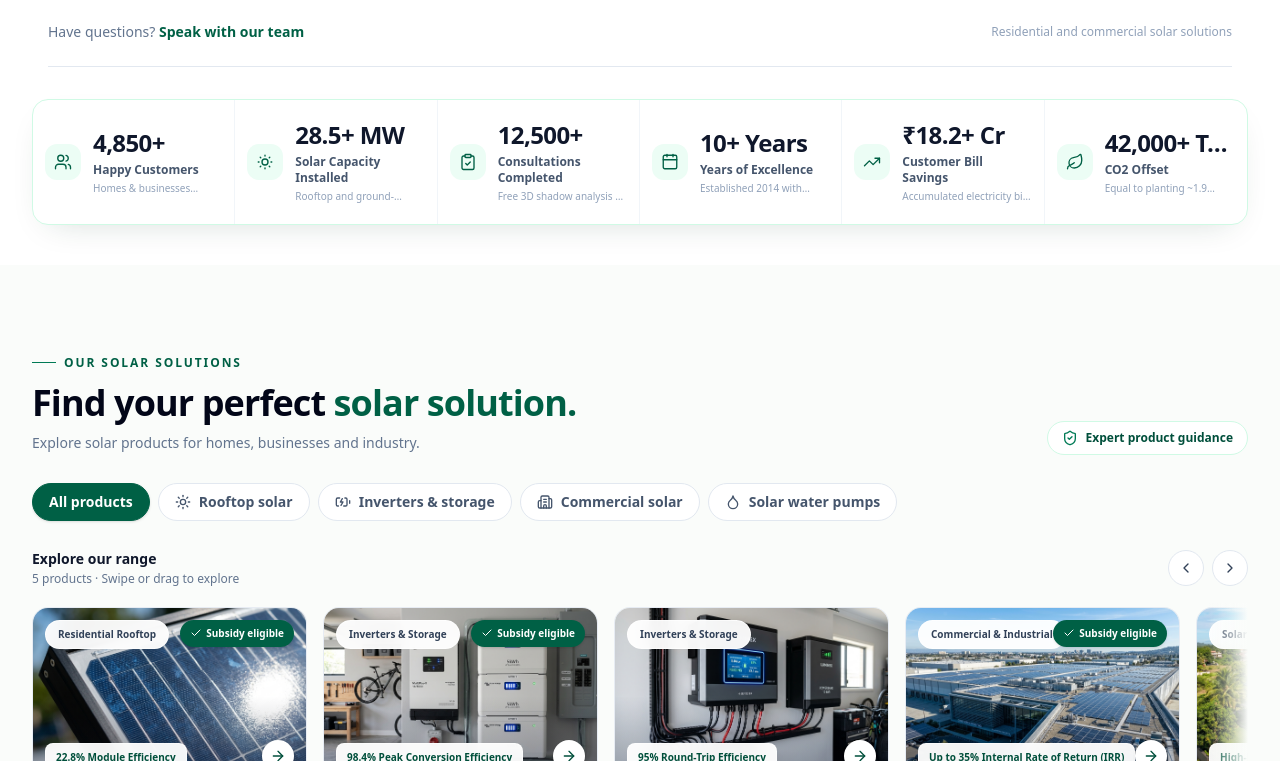
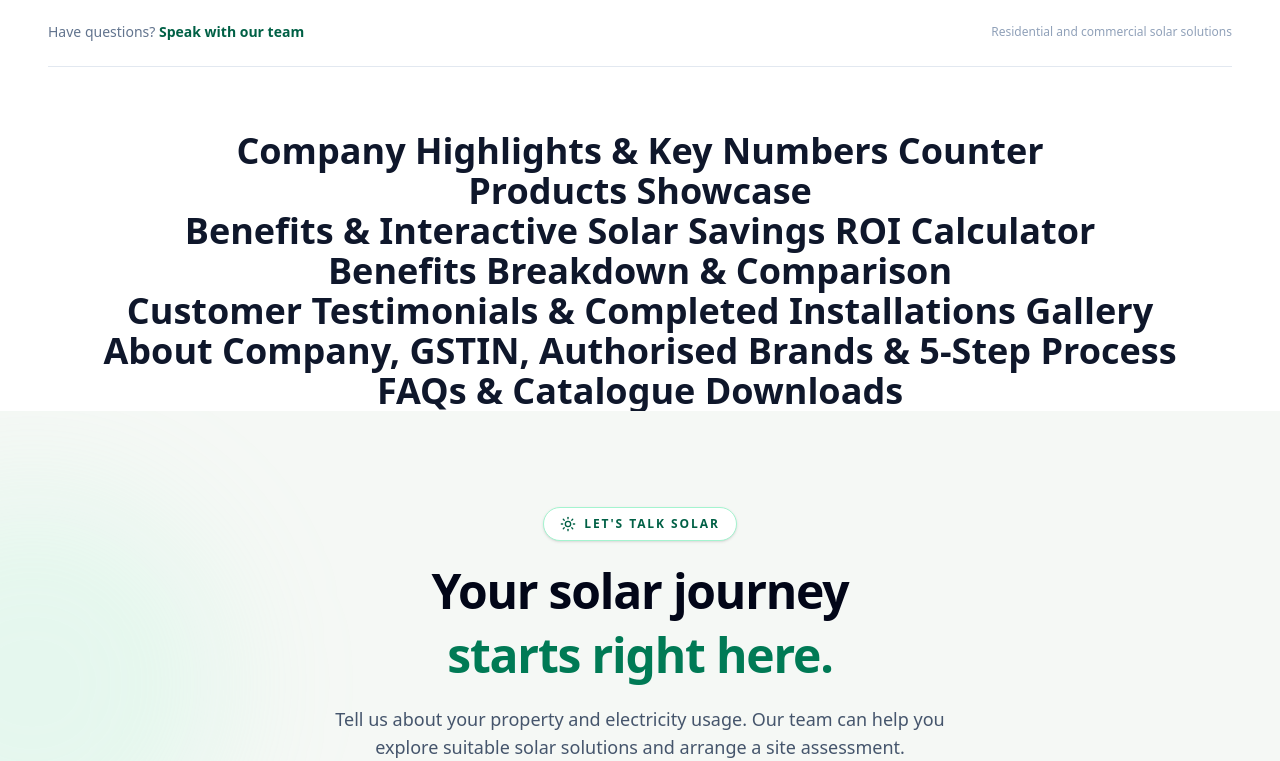
Before and after one commit to Shauryaa007/Luminix-Solar-website, a Next.js app: page / in a window 1280 px wide. Shown: the part 1119-1880 px from the top of the page. Built offline with nearby package versions, Linux system fonts and the light colour scheme.

Commit message:
refactor: temporarily comment out main page sections and WhatsApp floating action link

```diff
--- a/src/app/page.tsx
+++ b/src/app/page.tsx
@@ -42,25 +42,32 @@ export default function Home() {
         <HeroSection onOpenConsultation={handleOpenConsultation} />
 
         {/* Section 6: Company Highlights & Key Numbers Counter */}
-        <StatsSection />
+        <h2 className='text-center text-4xl font-bold'>Company Highlights & Key Numbers Counter</h2>
+        {/* <StatsSection /> */}
 
         {/* Section 2: Products Showcase */}
-        <ProductsSection onSelectProductForConsultation={handleOpenConsultation} />
+        <h2 className='text-center text-4xl font-bold'>Products Showcase</h2>
+        {/* <ProductsSection onSelectProductForConsultation={handleOpenConsultation} /> */}
 
         {/* Section 4: Benefits & Interactive Solar Savings ROI Calculator */}
-        <SolarCalculator onApplyForCapacity={handleOpenConsultation} />
+        <h2 className='text-center text-4xl font-bold'>Benefits & Interactive Solar Savings ROI Calculator</h2>
+        {/* <SolarCalculator onApplyForCapacity={handleOpenConsultation} /> */}
 
         {/* Section 4 Part 2: Benefits Breakdown & Comparison */}
-        <BenefitsSection />
+        <h2 className='text-center text-4xl font-bold'>Benefits Breakdown & Comparison</h2>
+        {/* <BenefitsSection /> */}
 
         {/* Section 3: Customer Testimonials & Completed Installations Gallery */}
-        <TestimonialsSection />
+        <h2 className='text-center text-4xl font-bold'>Customer Testimonials & Completed Installations Gallery</h2>
+        {/* <TestimonialsSection /> */}
 
         {/* Section 5: About Company, GSTIN, Authorised Brands & 5-Step Process */}
-        <AboutSection />
+        <h2 className='text-center text-4xl font-bold'>About Company, GSTIN, Authorised Brands & 5-Step Process</h2>
+        {/* <AboutSection /> */}
 
         {/* Section 7: FAQs & Catalogue Downloads */}
-        <FaqSection />
+        <h2 className='text-center text-4xl font-bold'>FAQs & Catalogue Downloads</h2>
+        {/* <FaqSection /> */}
 
         {/* Section 1/5/7: Full Consultation & Contact Details */}
         <ContactSection initialRequirement={modalPrefill} />
--- a/src/components/FloatingActions.tsx
+++ b/src/components/FloatingActions.tsx
@@ -42,9 +42,9 @@ export default function FloatingActions() {
   const whatsappMessage =
     'Hello LuminixSolar, I am interested in rooftop solar solutions. Please share more details.';
 
-  const whatsappUrl = `https://wa.me/${String(
-    COMPANY_INFO.whatsapp
-  ).replace(/\D/g, '')}?text=${encodeURIComponent(whatsappMessage)}`;
+  // const whatsappUrl = `https://wa.me/${String(
+  //   COMPANY_INFO.whatsapp
+  // ).replace(/\D/g, '')}?text=${encodeURIComponent(whatsappMessage)}`;
 
   return (
     <div
@@ -53,8 +53,7 @@ export default function FloatingActions() {
     >
       {/* Back to top */}
       <div
-        className={`transition-all duration-300 ${
-          showBackToTop
+        className={`transition-all duration-300 ${showBackToTop
           ? 'translate-y-0 opacity-100'
           : 'pointer-events-none translate-y-3 opacity-0'
           }`}
@@ -81,7 +80,7 @@ export default function FloatingActions() {
 
       {/* WhatsApp contact */}
       <a
-        href={whatsappUrl}
+        // href={whatsappUrl}
         target="_blank"
         rel="noopener noreferrer"
         aria-label="Contact LuminixSolar on WhatsApp"
@@ -96,8 +95,7 @@ export default function FloatingActions() {
         </span>
 
         <span
-          className={`grid overflow-hidden transition-all duration-300 ${
-            showLabel
+          className={`grid overflow-hidden transition-all duration-300 ${showLabel
             ? 'grid-cols-[1fr] opacity-100'
             : 'grid-cols-[0fr] opacity-0 sm:grid-cols-[1fr] sm:opacity-100'
             }`}
```
Lines whose indentation alone changed are shown as unchanged.
